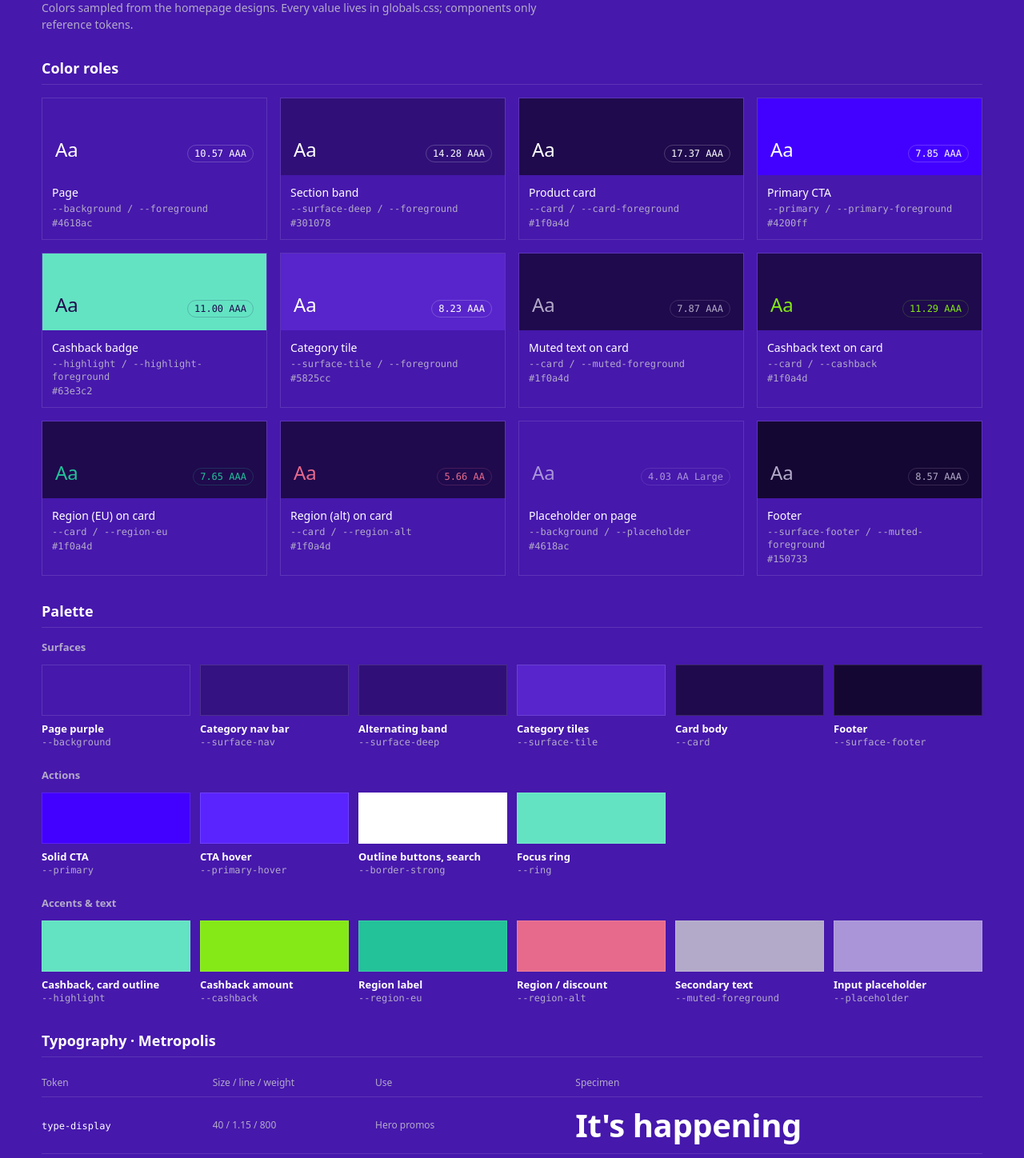
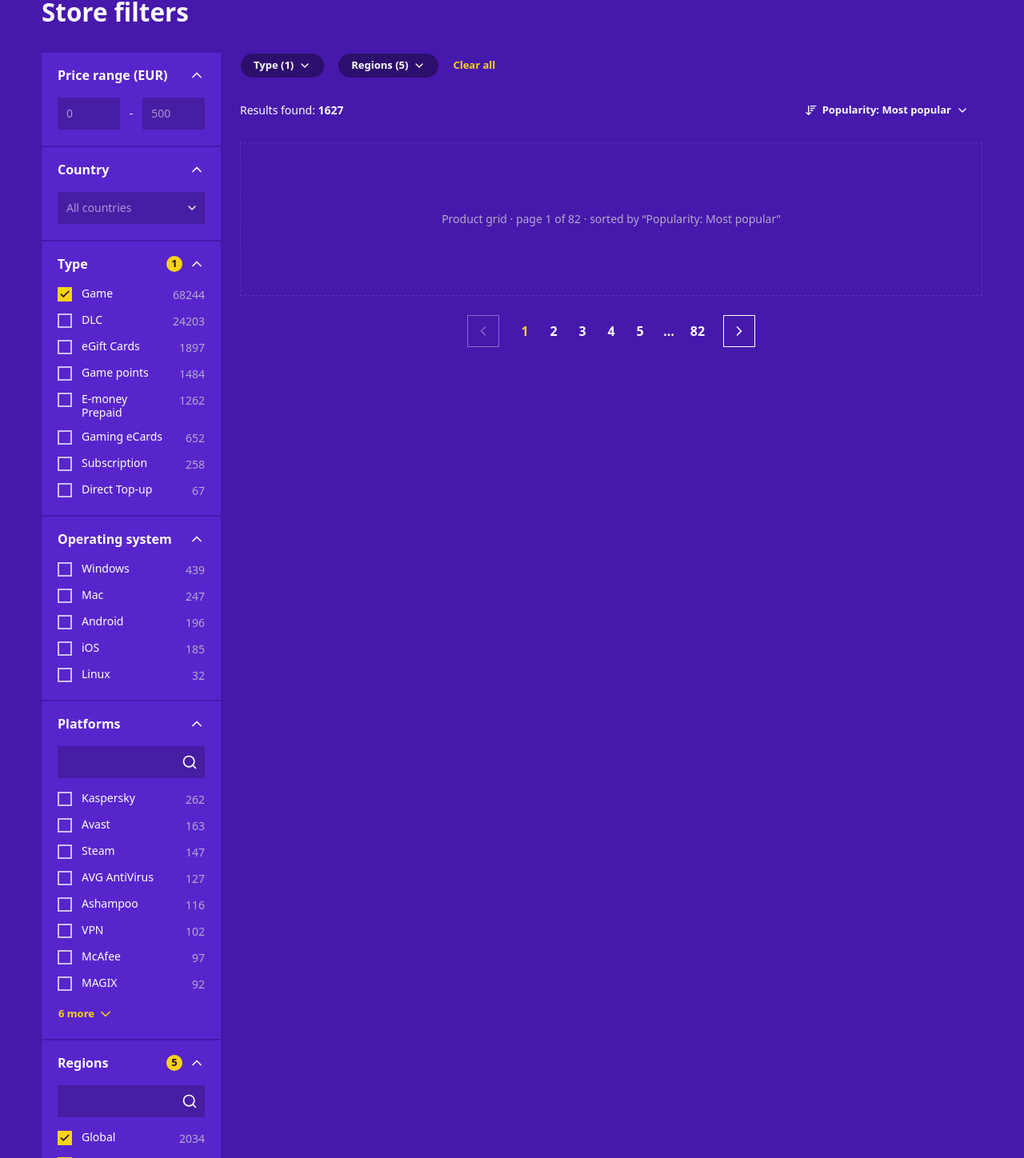
Before and after one commit to tedd1y/eneba-fe, a React (Vite) app: page /store in a window 1280 px wide. Before the commit this address led to /styleguide. Shown: the part 199-1647 px from the top of the page at 80% size. Built offline with nearby package versions, Linux system fonts and the light colour scheme.

Commit message:
create store with dummy data

```diff
--- a/src/App.tsx
+++ b/src/App.tsx
@@ -1,15 +1,16 @@
-import { BrowserRouter, Navigate, Route, Routes } from "react-router"
+import { BrowserRouter, Navigate, Route, Routes } from 'react-router'
 
-import { StyleguidePage } from "@/pages/styleguide"
-import {Home} from "@/pages/home.tsx";
+import { StyleguidePage } from '@/pages/styleguide'
+import { Home } from '@/pages/home.tsx'
+import {Store} from "@/pages/store.tsx";
 
 function App() {
   return (
     <BrowserRouter>
       <Routes>
         <Route path="/styleguide" element={<StyleguidePage />} />
-        <Route path="/homepage" element={<Home />} />
-        {/* Homepage not built yet — send visitors to the styleguide for now. */}
+        <Route path="/home" element={<Home />} />
+        <Route path="/store" element={<Store />} />
         <Route path="*" element={<Navigate to="/styleguide" replace />} />
       </Routes>
     </BrowserRouter>
--- a/src/pages/store.tsx
+++ b/src/pages/store.tsx
@@ -0,0 +1,120 @@
+import { Header } from '@/components/layout/header.tsx'
+import { Section } from '@/showcase/section.tsx'
+import { FilterSection, FilterSidebar } from '@/components/store/filter-section.tsx'
+import { RangeFilter, type RangeValue } from '@/components/store/range-filter.tsx'
+import { ComboboxFilter } from '@/components/store/combobox-filter.tsx'
+import { countries, operatingSystems, platforms, regions, sortOptions, types } from '@/showcase/store-data.ts'
+import { CheckboxFilter } from '@/components/store/checkbox-filter.tsx'
+import { ResultsCount, SortSelect } from '@/components/store/sort-select.tsx'
+import { StorePagination } from '@/components/store/store-pagination.tsx'
+import { useState } from 'react'
+import { type ActiveFilterGroup, ActiveFilters } from '@/components/store/active-filters.tsx'
+
+type MultiKey = 'type' | 'os' | 'platform' | 'region'
+
+const facets: Record<MultiKey, { label: string, options: typeof types }> = {
+  type: { label: 'Type', options: types },
+  os: { label: 'Operating system', options: operatingSystems },
+  platform: { label: 'Platforms', options: platforms },
+  region: { label: 'Regions', options: regions },
+}
+
+const emptyMulti: Record<MultiKey, string[]> = { type: [], os: [], platform: [], region: [] }
+
+/** Every store control wired to one state object, the way the store page will use them. */
+function WiredStoreDemo() {
+  const [price, setPrice] = useState<RangeValue>([null, null])
+  const [country, setCountry] = useState<string | null>(null)
+  const [multi, setMulti] = useState<Record<MultiKey, string[]>>({
+    ...emptyMulti,
+    type: ['game'],
+    region: ['global', 'europe', 'rest-of-the-world', 'emea', 'lithuania'],
+  })
+  const [sort, setSort] = useState(sortOptions[0].value)
+  const [page, setPage] = useState(1)
+
+  const setFacet = (key: MultiKey) => (value: string[]) => {
+    setMulti(m => ({ ...m, [key]: value }))
+    setPage(1)
+  }
+
+  const groups: ActiveFilterGroup[] = (Object.keys(facets) as MultiKey[]).map(key => ({
+    id: key,
+    label: facets[key].label,
+    options: facets[key].options,
+    value: multi[key],
+  }))
+
+  // Fake result count that reacts to filters so the demo feels live.
+  const selectedCount = Object.values(multi).flat().length
+  const results = Math.max(12, 2449 - selectedCount * 137 - (country ? 400 : 0))
+  const pageCount = Math.ceil(results / 20)
+
+  return (
+    <div className="grid gap-6 md:grid-cols-[14rem_1fr]">
+      <FilterSidebar>
+        <FilterSection title="Price range (EUR)">
+          <RangeFilter min={0} max={500} value={price} onValueChange={setPrice} labels={['Minimum price', 'Maximum price']} />
+        </FilterSection>
+        <FilterSection title="Country">
+          <ComboboxFilter label="Country" placeholder="All countries" options={countries} value={country} onValueChange={setCountry} />
+        </FilterSection>
+        <FilterSection title="Type" count={multi.type.length}>
+          <CheckboxFilter options={types} value={multi.type} onValueChange={setFacet('type')} />
+        </FilterSection>
+        <FilterSection title="Operating system" count={multi.os.length}>
+          <CheckboxFilter options={operatingSystems} value={multi.os} onValueChange={setFacet('os')} />
+        </FilterSection>
+        <FilterSection title="Platforms" count={multi.platform.length}>
+          <CheckboxFilter searchable searchLabel="Search platforms" options={platforms} value={multi.platform} onValueChange={setFacet('platform')} />
+        </FilterSection>
+        <FilterSection title="Regions" count={multi.region.length}>
+          <CheckboxFilter searchable searchLabel="Search regions" options={regions} value={multi.region} onValueChange={setFacet('region')} />
+        </FilterSection>
+      </FilterSidebar>
+
+      <div className="flex min-w-0 flex-col gap-6">
+        <ActiveFilters
+          groups={groups}
+          onValueChange={(id, value) => setFacet(id as MultiKey)(value)}
+          onClearAll={() => {
+            setMulti(emptyMulti)
+            setPage(1)
+          }}
+        />
+        <div className="flex flex-wrap items-center justify-between gap-2">
+          <ResultsCount count={results} />
+          <SortSelect options={sortOptions} value={sort} onValueChange={setSort} />
+        </div>
+        <div className="grid min-h-48 place-items-center border border-dashed border-border p-6 text-center type-body text-muted-foreground">
+          Product grid · page
+          {' '}
+          {page}
+          {' '}
+          of
+          {' '}
+          {pageCount}
+          {' '}
+          · sorted by “
+          {sortOptions.find(s => s.value === sort)?.label}
+          ”
+        </div>
+        <StorePagination pageCount={pageCount} page={Math.min(page, pageCount)} onPageChange={setPage} />
+      </div>
+    </div>
+  )
+}
+
+export function Store() {
+  return (
+    <div>
+      <Header />
+      <Section
+        id="store"
+        title="Store filters"
+      >
+        <WiredStoreDemo />
+      </Section>
+    </div>
+  )
+}
```
